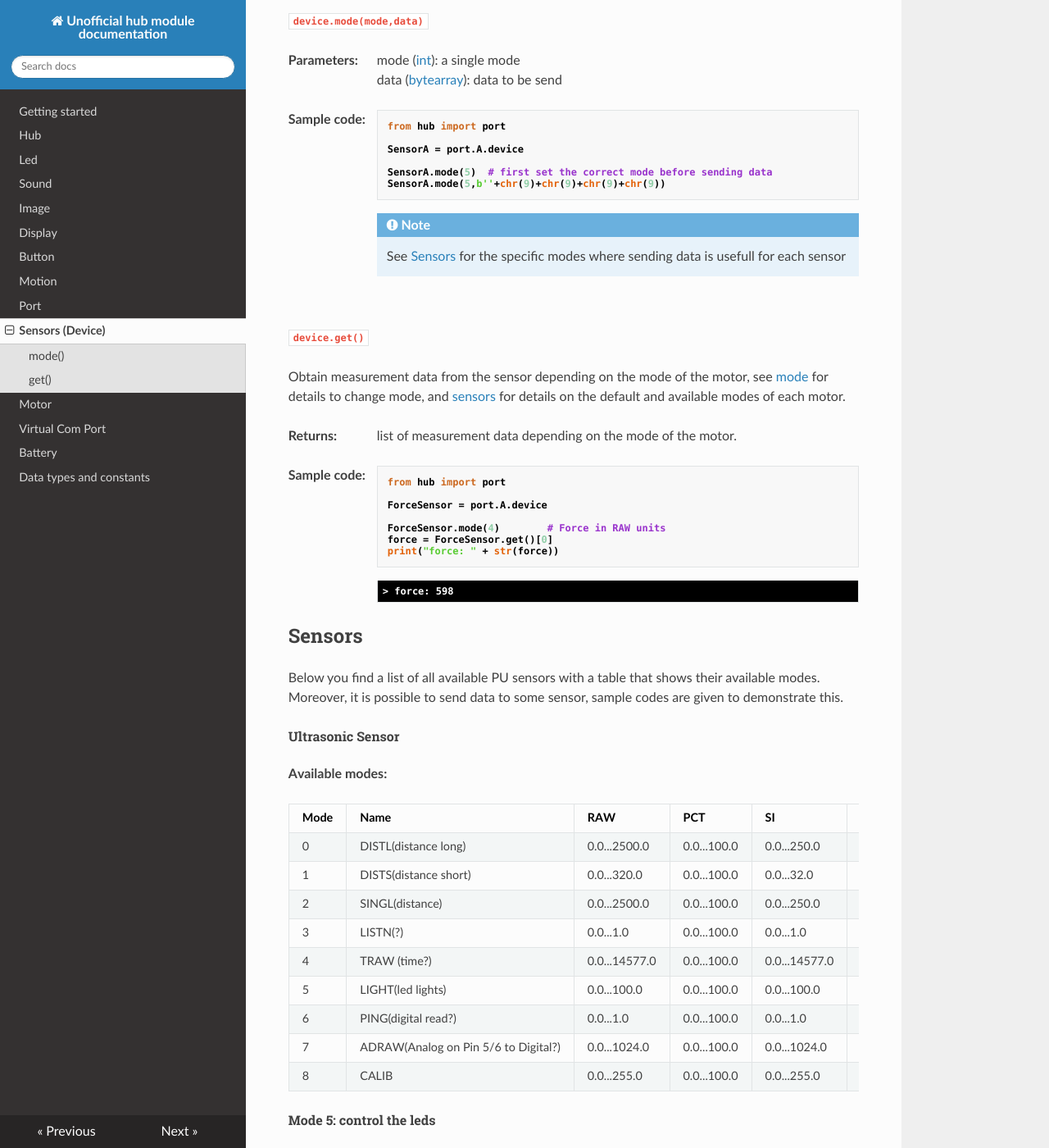
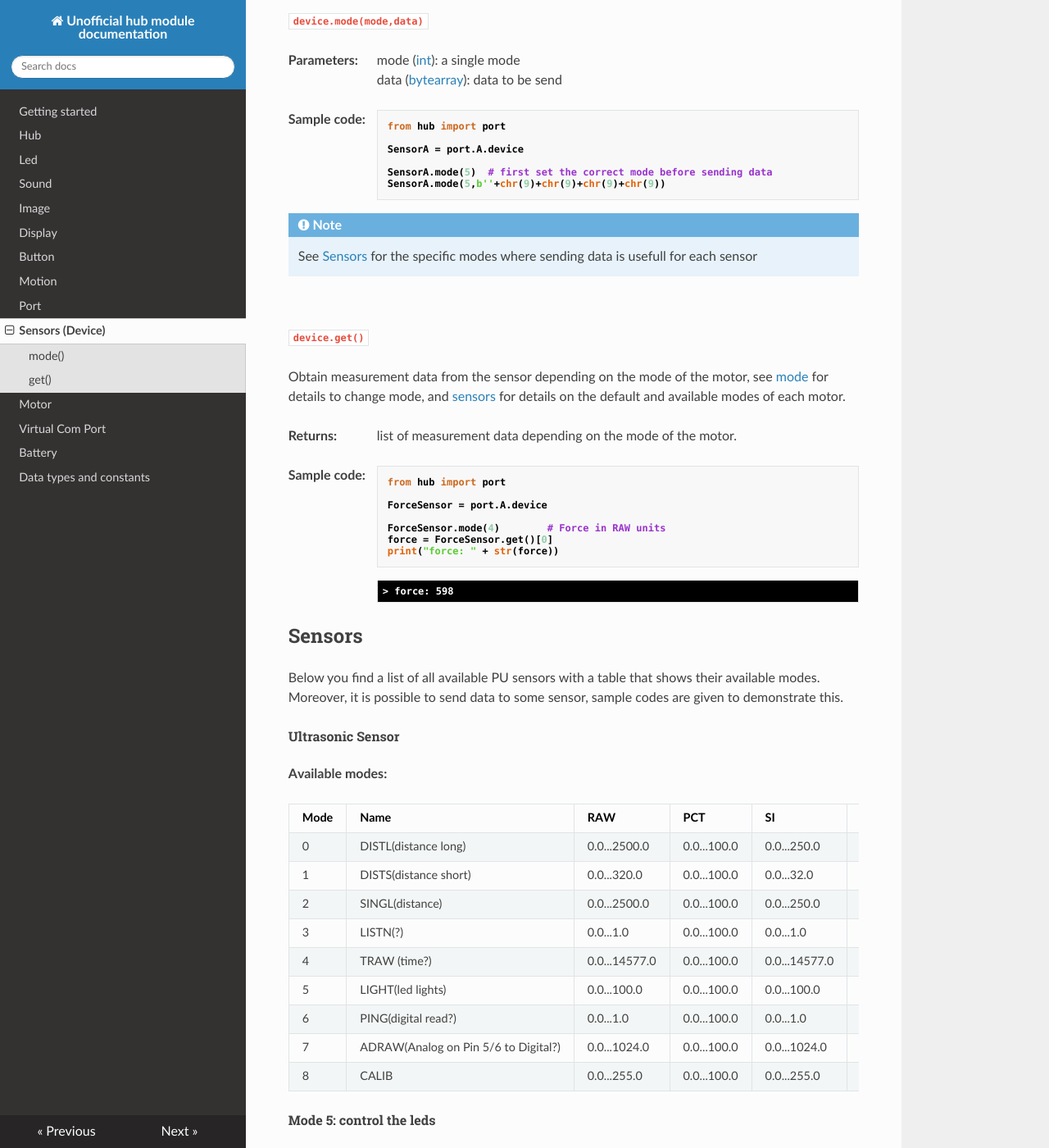
Before and after one commit to NStrijbosch/hub-module-notes, an MkDocs documentation site: the page built from docs/sensors.md, in a window 1280 px wide and 1400 px high, scrolled down 869 px. Shown: the whole window at 82% size. Built offline with MkDocs 1.6.1, drawn with Linux system fonts in a browser that asks for light colours; nearby versions of some CDN libraries.

Commit message:
Update custom.css

```diff
--- a/docs/custom.css
+++ b/docs/custom.css
@@ -33,7 +33,7 @@ span.shell_output {
         color: white; border-top:  none; margin-left: 108px; margin-top:-4em;}
 
 code {    background: #e7f2fa;    color: #2980B9;  font-weight: bold;  border-top: solid 3px #6ab0de; margin: 6px 0; padding: 6px;}
-.admonition{margin-left: 108px;}
+.admonition div{margin-left: 108px;}
 h1 {font-size: 150%;}
 h2 {font-size: 10%; visibility:hidden;}
 h3 {font-size: 100%}
```
